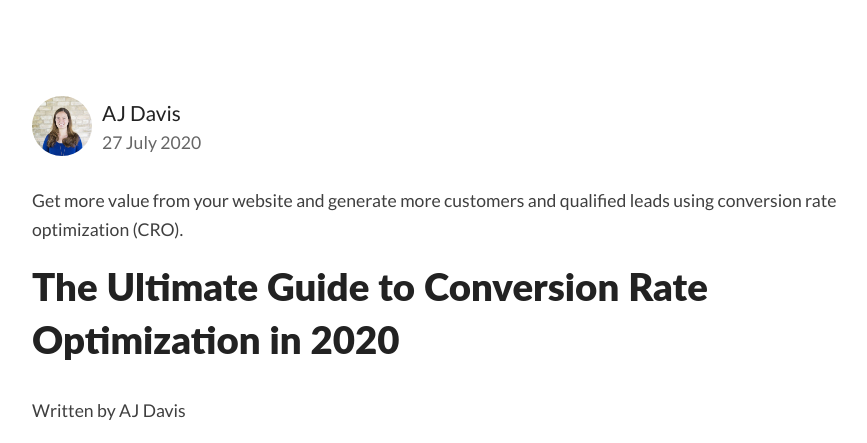
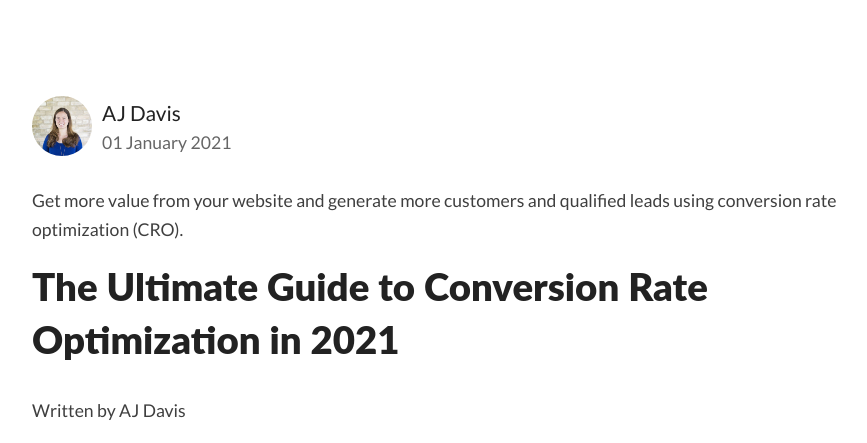
Before and after one commit to experimentzone-team/experiment-zone-site, a Jekyll site: the page built from collections/_posts/2021-01-01-the-ultimate-guide-to-conversion-rate-optimization.md, in a window 1280 px wide and 1400 px high, cut to the strip 504-947 px from the top of the window. Shown: the whole strip, without its empty margins (53-920 px from the left). Built offline with Jekyll 4.4.1, drawn with Linux system fonts in a browser that asks for light colours; some web fonts are replaced; a script that is not in the unit is left out; some of the changed text lies outside the part shown.

Commit message:
The Ultimate Guide to Conversion Rate Optimization in 2020 - changed year to 2021

```diff
--- a/collections/_posts/2020-07-27-the-ultimate-guide-to-conversion-rate-optimization.md
+++ b/collections/_posts/2021-01-01-the-ultimate-guide-to-conversion-rate-optimization.md
@@ -1,6 +1,6 @@
 ---
 layout: post
-title: "The Ultimate Guide to Conversion Rate Optimization in 2020"
+title: "The Ultimate Guide to Conversion Rate Optimization in 2021"
 description: "Get more value from your website and generate more customers and qualified leads using conversion rate optimization (CRO)"
 permalink: /conversion-rate-optimization/
 tags: ["Conversion Rate Optimization", "CRO"]
@@ -11,7 +11,7 @@ heroBackgroundOverlay: false
 heroHeight: 500
 heroDiagonal: true
 heroDiagonalFill: false
-meta_title: "The Ultimate Guide to Conversion Rate Optimization in 2020"
+meta_title: "The Ultimate Guide to Conversion Rate Optimization in 2021"
 meta_description: "Get more value from your website and generate more customers and qualified leads using conversion rate optimization (CRO)"
 meta_author: "AJ Davis"
 meta_og_title: "Experiment Zone"
@@ -23,7 +23,7 @@ meta_og_description: "Get more value from your website and generate more custome
 
 Get more value from your website and generate more customers and qualified leads using conversion rate optimization (CRO).
 
-# The Ultimate Guide to Conversion Rate Optimization in 2020
+# The Ultimate Guide to Conversion Rate Optimization in 2021
 
 Written by AJ Davis
 
```
Also changed, not shown: collections/_giveaways/ultimate_guide_to-conversion_rate_optimization.md (+2 -2 lines).
